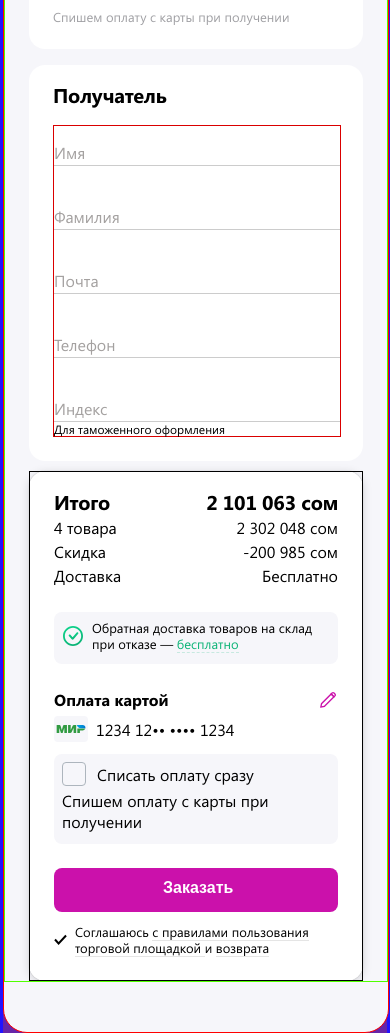
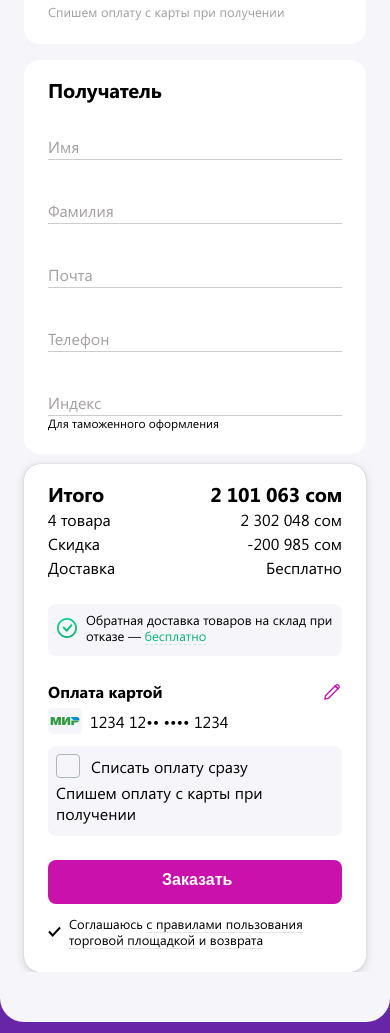
Before and after one commit to KuznetsovAG/WB, a plain HTML site: page index.html in a window 390 px wide. Shown: the part 2757-3790 px from the top of the page. Drawn offline with Linux system fonts and the light colour scheme.

Commit message:
add styles and input validation

```diff
--- a/css/style.css
+++ b/css/style.css
@@ -225,24 +225,17 @@ body {
 
 
 /** content **/
-
-.page {
-	border: 3px solid rgb(34, 19, 255);
-}
 .page__main-header {
 	background: #F6F6FA;
 	border-radius: 24px;
 	padding: 22px 0 50px 0;
 	display: flex;
 	justify-content: center;
-	border: 1px solid rgb(255, 0, 0);
-	/* overflow: hidden; */
 }
 
 .page__main-container {
 	max-width: var(--max-content-width);
 	width: 100%;
-	border: 1px solid rgb(81, 255, 0);
 	overflow: hidden;
 }
 
@@ -607,7 +600,6 @@ body {
 
 .payment__method {
 	padding: 8px 8px 12px;
-	/* width: 381px; */
 	background: #F6F6FA;
 	border-radius: 8px;
 	margin-bottom: 24px;
@@ -809,7 +801,7 @@ body {
 	display: flex;
 	align-items: flex-start;
 	flex-wrap: wrap;
-	border: 1px solid rgb(218, 0, 0);
+
 }
 
 
@@ -938,7 +930,7 @@ body {
 	color: #F6F6FA;
 }
 
-/* media запросы */
+/* media queries */
 @media (max-width: 1024px) {
 
 	.main-blok__body {
@@ -1019,11 +1011,6 @@ body {
 	.basket {
 		width: 100%;
 	}
-	.basket__body {
-
-		border: 1px solid #000;
-	}
-
 }
 
 @media (max-width: 700px) {
```
Also changed, not shown: js/app.js (+0 -7 lines).
